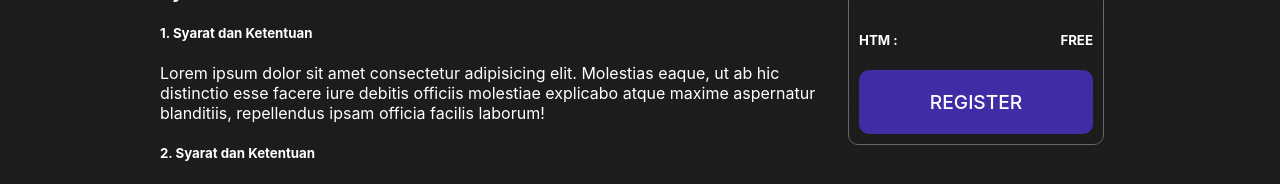
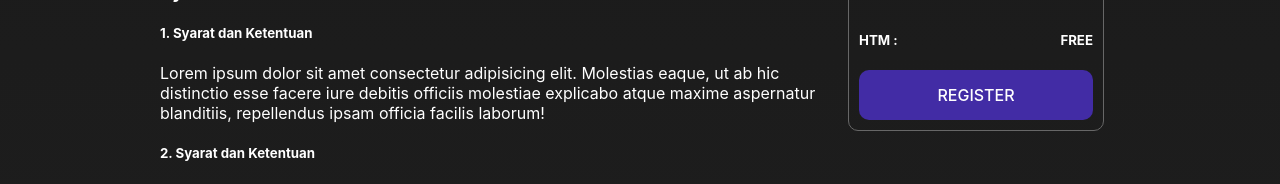
Before and after one commit to RonaldoWidiantoSiswoyo/hmi-web, a Next.js app: page /EventPage/eventpage in a window 1280 px wide. Shown: the part 488-672 px from the top of the page. Built offline with nearby package versions, Linux system fonts and the light colour scheme.

Commit message:
eventttttrttttttt

```diff
--- a/pages/EventPage/EventPage.module.css
+++ b/pages/EventPage/EventPage.module.css
@@ -103,10 +103,10 @@
   width: 100%;
   background-color: #422ca5;
   text-align: center;
-  padding: 20px 0px;
+  padding: 15px 0px;
   border-radius: 10px;
   font-weight: 500;
-  font-size: 1.2rem;
+  font-size: 1rem;
 }
 .button__register a:hover {
   background-color: #d08f33;
```
